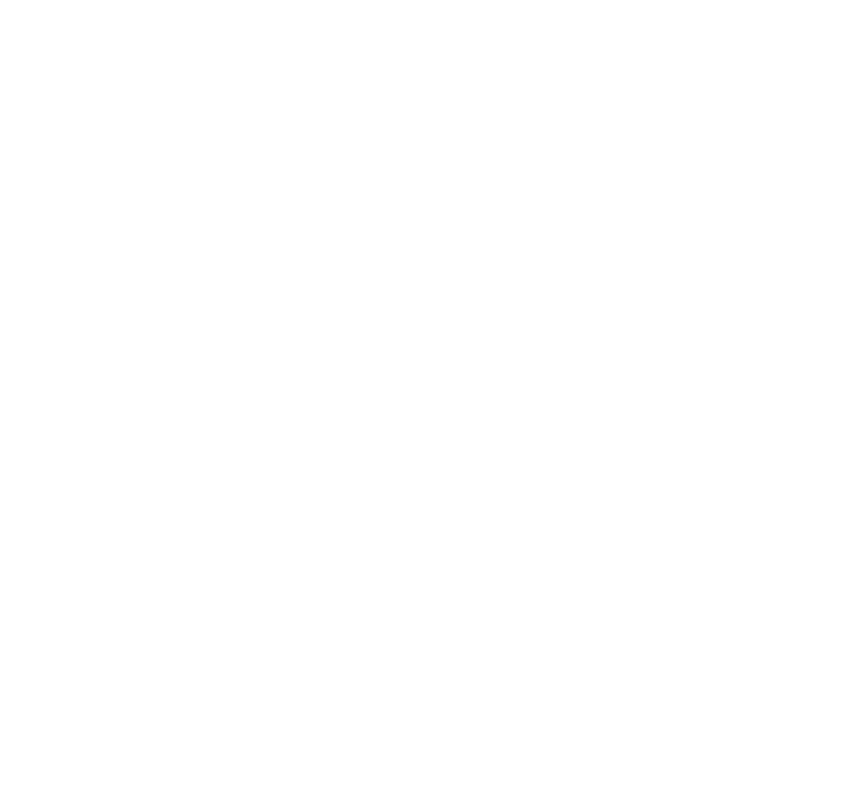
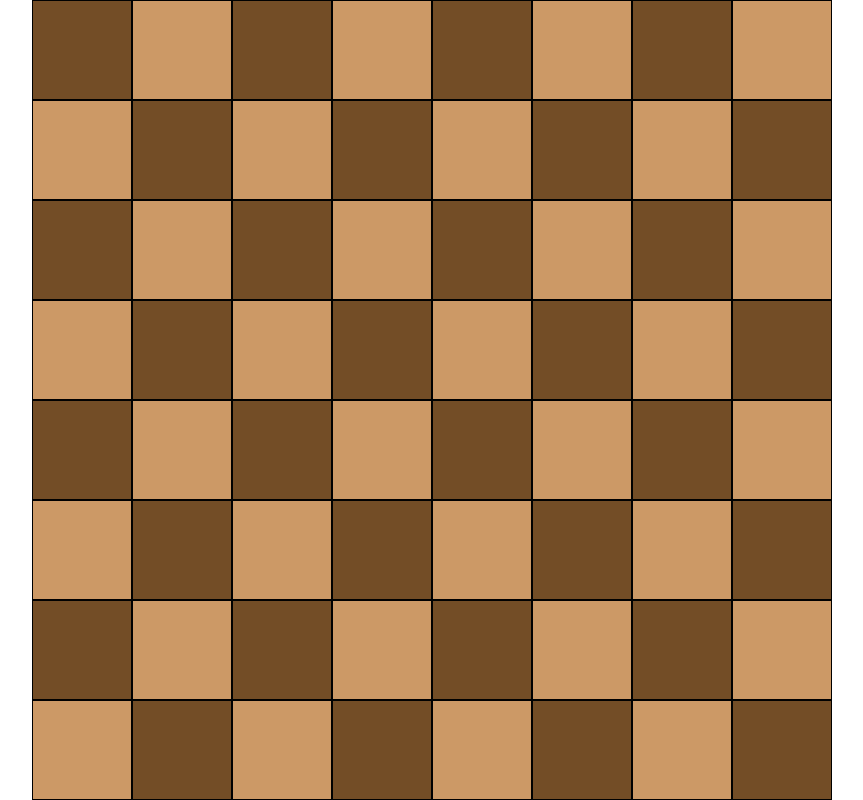
Before and after one commit to JonDaAr/Ajedrez, a plain HTML site: page index.html in a window 1280 px wide. Shown: the whole page, without its empty margins (208-1071 px from the left). Drawn offline with Linux system fonts and the light colour scheme.

Commit message:
Creacion del Tablero

```diff
--- a/app/index.js
+++ b/app/index.js
@@ -1,31 +1,55 @@
-const d =document;
+const d = document;
 const root = d.getElementById('root');
 const img = "agregar piezas";
 
+const checkCoord = (row, col) => (row % 2 === 0 && col % 2 === 0) || (row % 2 === 1 && col % 2 === 1);
+
 class Board {
-    board = [];
-    constructor(cols, rows){
+    constructor(cols, rows) {
         this.cols = cols;
         this.rows = rows;
+        this.board = [];
     }
-    getBoard(){
-        for(let i=0; i< this.rows; i++){
-            for(let j=0; j< this.cols; j++){
-                switch(true){
-                case i< 3: {
-                    if(i%2===0 && j%2===0 || i%2===1 && j%2===1){
-                        this.board.push = "dark"};
 
+    getBoard() {
+        for (let i = 0; i < this.rows; i++) {
+            let row = [];
+            for (let j = 0; j < this.cols; j++) {
+                if((i+j)%2 === 0){
+                    checkCoord(i, j) ? row.push("dark") : row.push(null);
+                } else{
+                    checkCoord(i, j) ? row.push("white") : row.push(null);
                 }
-                case (i>4): {
-                    if(i%2===0 && j%2===0 || i%2===1 && j%2===1){
-                        this.board.push = "white"};
-                        break;
-
-                }
-                default: this.board.push(null);
             }
+            this.board.push(row);
         }
     }
+    createBoard(element){
+        const tablero = d.createElement('div');
+        tablero.setAttribute("class", "tablero");
+        tablero.style.display = 'grid';
+        tablero.style.gridTemplateColumns = `repeat(${this.cols}, 1fr)`;
+        tablero.style.gridTemplateRows = `repeat(${this.rows}, 1fr)`;
+
+        this.board.forEach((row,i) => {
+            row.forEach((cell, j) => {
+                const callElement = d.createElement('div');
+                callElement.style.width = '100px';
+                callElement.style.height = '100px';
+                if(cell === "dark") {
+                    callElement.style.backgroundColor = 'hsl(30, 50%, 30%)';
+                } else{
+                    callElement.style.backgroundColor = 'hsl(30, 50%, 60%)';
+                }
+                tablero.appendChild(callElement);
+            });
+        });
+
+        element.appendChild(tablero);
+    }
 }
-}
+
+const game = new Board(8, 8);
+game.getBoard();
+console.log(root);
+game.createBoard(root);
--- a/index.html
+++ b/index.html
@@ -3,13 +3,13 @@
 <head>
     <meta charset="UTF-8">
     <meta name="viewport" content="width=device-width, initial-scale=1.0">
-    <title>Document</title>
+    <title>Ajedrez</title>
     <link rel="stylesheet" href="/style/style.css">
 </head>
 <body>
     <div id="root">
-        <div class="board">
-
+        <div class="Board">
+        </div>
     </div>
     <script src="/app/index.js"></script>
 </body>
--- a/style/style.css
+++ b/style/style.css
@@ -1,11 +1,26 @@
-.board{
-    display: grid;
-    grid-template-columns: repeat(8,4rem);
-    grid-template-rows: repeat(8,4rem);
+*{
+    margin: 0;
+    padding: 0;
+    box-sizing: border-box;
+}
+#root{
+    height: 100vh;
+    display: flex;
+    justify-content: center;
+    align-items: center;
+}
+
+.Board{
+    display: flex;
+    justify-content: center;
+    align-items: center;
 }
 .board .white{
-    background-color: hsl(30, 50%, 60%);
+    background-color: rgb(204, 153, 102);
 }
 .board .dark{
-    background-color: hsl(30, 50%, 30%);
+    background-color: rgb(115, 77, 38);
 }
+.tablero div {
+    border: 1px solid #000;
+}
```
Also changed, not shown: 1 other file.
